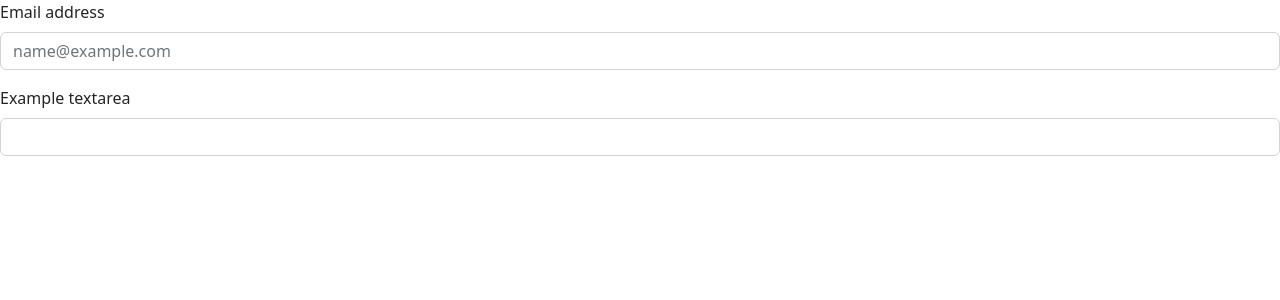
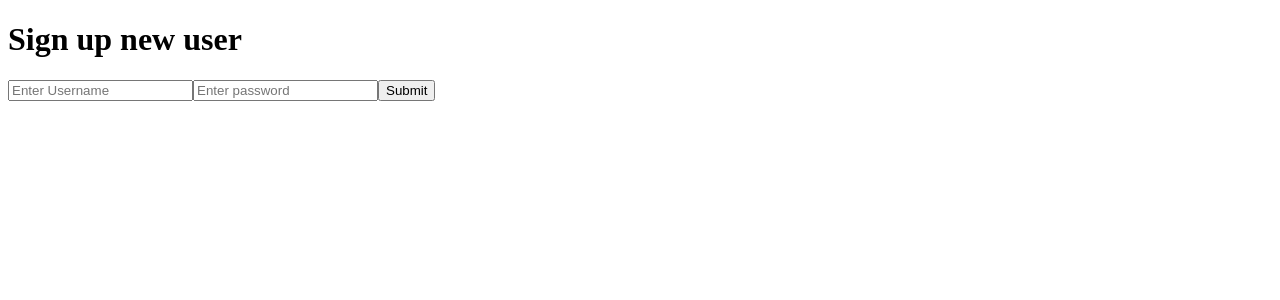
Before and after one commit to HETARTH7/XrossFit-FrontEnd, a React (Create React App) app: page /register in a window 1280 px wide. Shown: the top 300 px of the page. Built offline with nearby package versions, Linux system fonts and the light colour scheme.

Commit message:
register user

```diff
--- a/src/components/Login.jsx
+++ b/src/components/Login.jsx
@@ -1,21 +1,15 @@
 import React from "react";
-import "bootstrap/dist/css/bootstrap.min.css";
 
 const Login = () => {
   return (
     <div>
-      <div class="mb-3">
-        <label class="form-label">Email address</label>
-        <input
-          type="email"
-          class="form-control"
-          placeholder="name@example.com"
-        />
-      </div>
-      <div class="mb-3">
-        <label class="form-label">Example textarea</label>
-        <input class="form-control"></input>
-      </div>
+      <form>
+        <label>Email</label>
+        <input />
+        <label>Password</label>
+        <input />
+        <button>Submit</button>
+      </form>
     </div>
   );
 };
--- a/src/components/Register.jsx
+++ b/src/components/Register.jsx
@@ -1,21 +1,34 @@
-import React from "react";
-import "bootstrap/dist/css/bootstrap.min.css";
+import React, { useState } from "react";
+import axios from "axios";
 
 const Register = () => {
+  const [username, setUsername] = useState("");
+  const [password, setPassword] = useState("");
+  const newUserEnter = (e) => {
+    setUsername(e.target.value);
+  };
+  const newPasswordEnter = (e) => {
+    setPassword(e.target.value);
+  };
+  const onClick = (e) => {
+    e.preventDefault();
+    const newUser = {
+      username,
+      password,
+    };
+    axios
+      .post("http://localhost:5000/user/add", newUser)
+      .then((res) => console.log(res.data))
+      .catch((err) => console.log(err));
+  };
   return (
     <div>
-      <div class="mb-3">
-        <label class="form-label">Email address</label>
-        <input
-          type="email"
-          class="form-control"
-          placeholder="name@example.com"
-        />
-      </div>
-      <div class="mb-3">
-        <label class="form-label">Example textarea</label>
-        <input class="form-control"></input>
-      </div>
+      <h1>Sign up new user</h1>
+      <form>
+        <input onChange={newUserEnter} placeholder="Enter Username"></input>
+        <input onChange={newPasswordEnter} placeholder="Enter password"></input>
+        <button onClick={onClick}>Submit</button>
+      </form>
     </div>
   );
 };
--- a/src/index.js
+++ b/src/index.js
@@ -1,5 +1,5 @@
 import React from "react";
-import ReactDOM from "react-dom";
+import ReactDOM from "react-dom/client";
 import App from "./components/App";
 
 const root = ReactDOM.createRoot(document.getElementById("root"));
```
